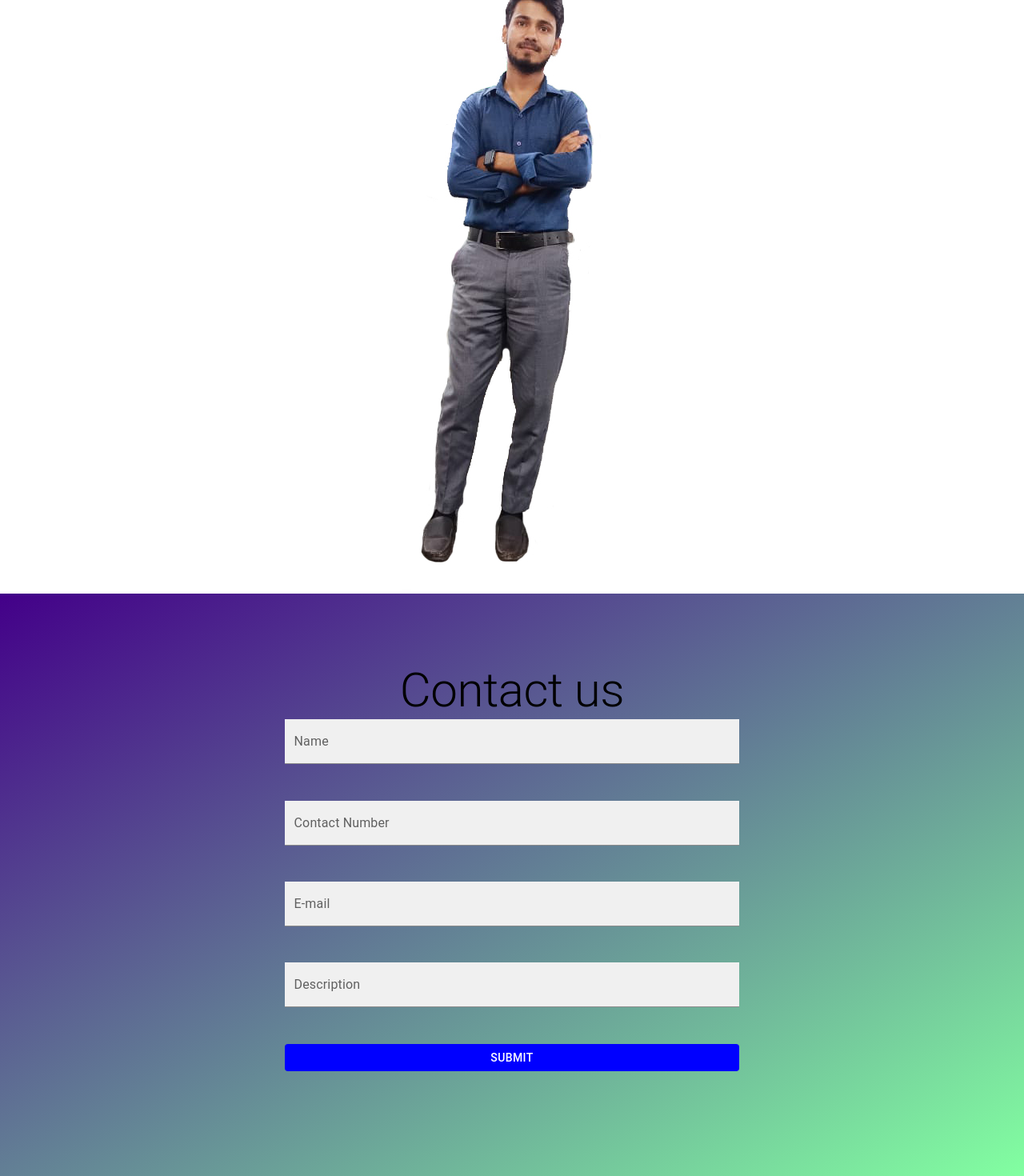
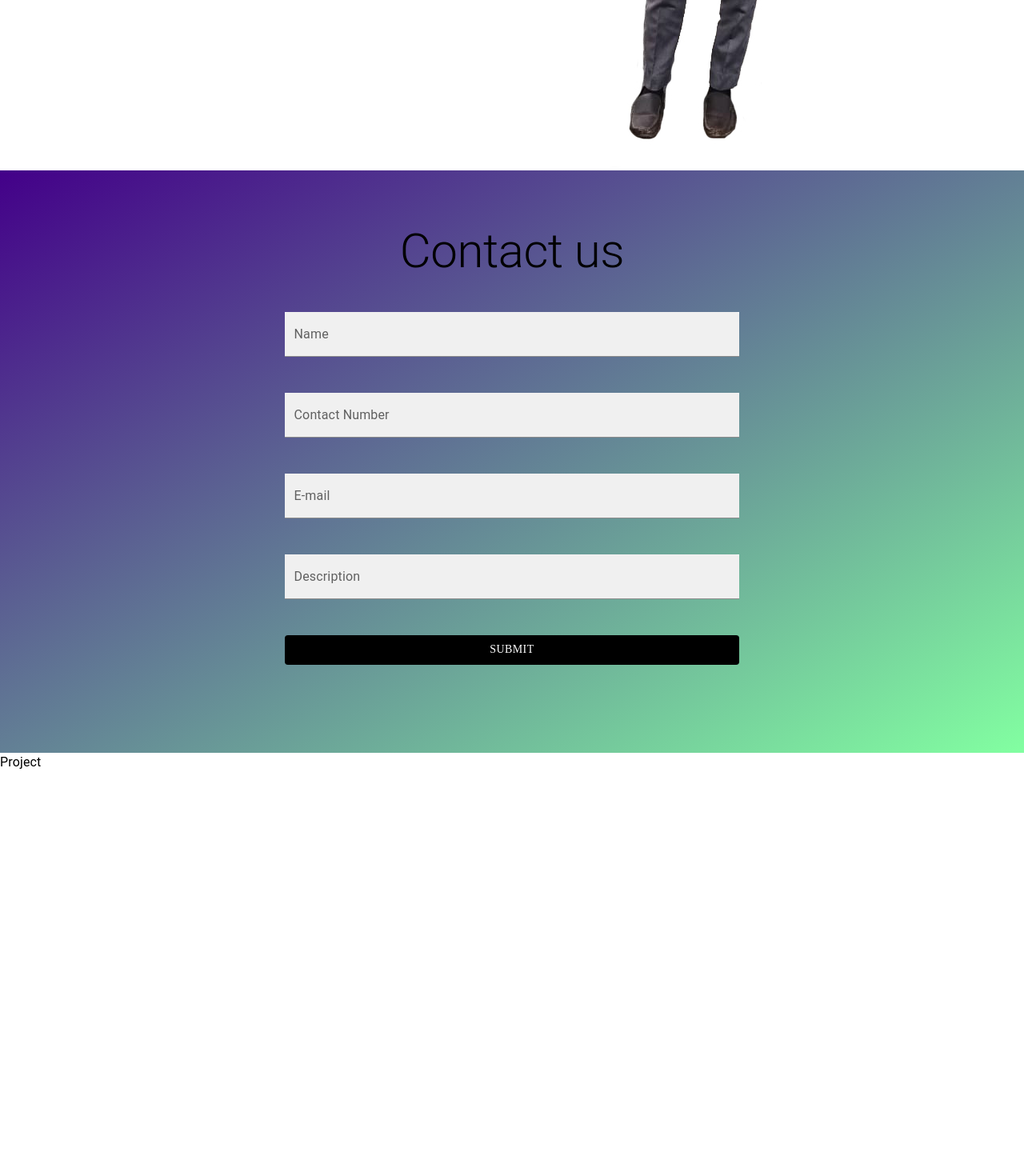
Before and after one commit to mohdarif123/my_portfolio, a React (Create React App) app: page / in a window 1280 px wide. Shown: the part 787-2257 px from the top of the page at 80% size. After the commit the page ends 1752 px from the top, so only its background shows below. Built offline with nearby package versions, Linux system fonts and the light colour scheme; the HTML template or start-up script is replaced by a standard one.

Commit message:
restructure code

```diff
--- a/src/Component/NavBar/NavBar.tsx
+++ b/src/Component/NavBar/NavBar.tsx
@@ -17,7 +17,7 @@ const NavBar = () => {
     setClicked(true);
   };
   const handleHome = () => {
-     navigate("/");
+    navigate("/");
   };
   const handleAbout = () => {
     navigate('/about');
@@ -26,7 +26,7 @@ const NavBar = () => {
   const handleSkill = ()=>{
     navigate('/skill');
   }
-  const handleProjectt = ()=>{
+  const handleProject = ()=>{
     navigate('/project');
   }
   const handleContactUs = ()=>{
@@ -49,7 +49,7 @@ const NavBar = () => {
             <ListItem sx={classes.listItemStyle} onClick={handleHome}>Home</ListItem>
             <ListItem sx={classes.listItemStyle} onClick={handleAbout}>About</ListItem>
             <ListItem sx={classes.listItemStyle} onClick={handleSkill}> Skill </ListItem>
-            <ListItem sx={classes.listItemStyle} onClick={handleProjectt}> Project </ListItem>
+            <ListItem sx={classes.listItemStyle} onClick={handleProject}> Project </ListItem>
             <ListItem sx={classes.listItemStyle} onClick={handleContactUs}> Contact us </ListItem>
           </List>
         </Box>
--- a/src/Screen/Contact/Contact.styles.ts
+++ b/src/Screen/Contact/Contact.styles.ts
@@ -1,6 +1,6 @@
 const contactStyle = {
   mainWrapper: {
-    width: "100%",
+    width: "100% !important",
     background: "linear-gradient(to right bottom, #430089, #82ffa1)",
     height: "calc(100vh - 72px)",
     display :"flex",
@@ -13,6 +13,19 @@ const contactStyle = {
     height: "10% !important",
     backgroundColor: "white",
   },
+  buttonStyle: {
+    background: "black",
+    color: "white",
+    width: "100%",
+    fontFamily: "SourceSans3_Medium",
+    fontWeight: 500,
+    "&&:hover": {
+      background: "blue !important",
+      color: "white",
+      fontFamily: "SourceSans3_Medium",
+      fontWeight: 500,
+    },
+  },
 } as const;
 
 export default contactStyle;
--- a/src/Screen/Contact/Contact.tsx
+++ b/src/Screen/Contact/Contact.tsx
@@ -1,72 +1,61 @@
-import { Box, Button, Grid, TextareaAutosize, Typography } from "@mui/material";
+import { Box, Button, Grid, Typography } from "@mui/material";
 import CustomInput from "../../global/CustomInput/CustomInput";
 import contactStyle from "./Contact.styles";
+import { useState } from 'react';
+import { contactFormInitialState } from "./contactFormTypeAndValidation";
 
 function Contact() {
   const classes = contactStyle;
+  const [contactFormData,setContactFormData] = useState(contactFormInitialState);
+
+  const handleSubmit = () => {
+    console.log("submit");
+  };
+
+  const getHeader = () => {
     return (
-    <Box sx={classes.mainWrapper}>
+      <>
         <Grid container justifyContent={"center"}>
           <Grid item>
-          <Typography variant="h2" textAlign="center" alignItems="center">
-            Contact us
-          </Typography>
+            <Typography variant="h2">Contact us</Typography>
           </Grid>
         </Grid>
-
-      <Grid
-        container
-        // spacing={4}
-        sm={12}
-        xs={12}
-        md={9}
-        lg={8}
-        xl={12}
-        display="flex"
-        justifyContent="center"
+      </>
+    );
+  };
+  const getContactForm = () => {
+    return (
+      <>
+        <Grid container sm={10} xs={10} md={9} lg={8} xl={8} justifyContent="center" mt={5}
         >
           <Grid item sm={12} xs={12} md={9} lg={8} xl={7}>
-          <CustomInput
-            type="text"
-            label="Name"
-            placeholder="Please enter the name!"
+            <CustomInput type="text" label="Name" placeholder="Please enter the name!" />
+          </Grid>
+          <Grid item sm={12} xs={12} md={9} lg={8} xl={7}>
+            <CustomInput type="number" label="Contact Number" placeholder="Please enter the contact number!"
             />
           </Grid>
           <Grid item sm={12} xs={12} md={9} lg={8} xl={7}>
-          <CustomInput
-            type="number"
-            label="Contact Number"
-            placeholder="Please enter the contact number!"
+            <CustomInput type="email" label="E-mail" placeholder="Please enter the E-mail!"
             />
           </Grid>
           <Grid item sm={12} xs={12} md={9} lg={8} xl={7}>
-          <CustomInput
-            type="email"
-            label="E-mail"
-            placeholder="Please enter the E-mail!"
+            <CustomInput type="text" label="Description" placeholder="Please enter the description!" sx={classes.descriptionStyle}
             />
           </Grid>
           <Grid item sm={12} xs={12} md={9} lg={8} xl={7}>
-          <CustomInput
-            type="text"
-            label="Description"
-            placeholder="Please enter the description!"
-            sx={classes.descriptionStyle}
-          />
-        </Grid>
-        <Grid item sm={12} xs={12} md={9} lg={8} xl={7}>
-          <Button
-            style={{
-              background: "blue",
-              color: "white",
-              padding: "5px 10px",
-              width: "100%",
-            }}
-          >
+            <Button sx={classes.buttonStyle} onClick={handleSubmit}>
               Submit
             </Button>
           </Grid>
         </Grid>
+      </>
+    );
+  };
+  return (
+    <Box sx={classes.mainWrapper}>
+      {getHeader()}
+      {getContactForm()}
     </Box>
   );
 }
--- /dev/null
+++ b/src/Screen/Contact/contactFormTypeAndValidation.ts
@@ -0,0 +1,3 @@
+export const contactFormInitialState = ()=>{
+
+}
--- a/src/Screen/Home/Home.tsx
+++ b/src/Screen/Home/Home.tsx
@@ -1,10 +1,8 @@
 import { Box, Grid, Typography } from "@mui/material";
-import React from "react";
 import homeStyle from "./Home.styles";
 import arif from "../../assests/image/arif.jpg";
-import clsx from "clsx";
 import Contact from "../Contact/Contact";
-import Footer from "../../Component/Footer/Footer";
+import Project from "../Project/Project";
 
 const Home = () => {
   const classes = homeStyle;
@@ -21,7 +19,7 @@ const Home = () => {
         justifyContent={"space-evenly"}
 
       >
-        <Grid item>
+        <Grid item lg={6} md={6}>
           <Box style={{ marginTop: "40%" }}>
             <Typography variant="h3">Mohd Arif</Typography>
             <Typography variant="h4" mt={3}>
@@ -34,14 +32,14 @@ const Home = () => {
           </Box>
         </Grid>
 
-        <Grid item>
+        <Grid item lg={6} md={6}>
           <Box>
             <img src={arif} alt="Arif_Image" />
           </Box>
         </Grid>
       </Grid>
       <Contact />
-      {/* <Footer /> */}
+      <Project />
     </Box>
   );
 };
--- a/src/Screen/Project/Project.styles.ts
+++ b/src/Screen/Project/Project.styles.ts
@@ -1,4 +1,10 @@
-const projectSyle ={
+import { style } from "@mui/system";
 
+const projectSytle = {
+  mainContainer: {
+    width: "100% !important",
+    // background: "linear-gradient(to right bottom, #430089, #82ffa1)",
+    height: "calc(100vh - 100px)",
+  },
 } as const;
-export default projectSyle;
+export default projectSytle;
--- a/src/Screen/Project/Project.tsx
+++ b/src/Screen/Project/Project.tsx
@@ -1,8 +1,8 @@
 import { Box, Typography } from "@mui/material";
-import projectSyle from "./Project.styles";
+import projectSytle from "./Project.styles";
 
 const Project = () => {
-  const classes = projectSyle;
+  const classes = projectSytle;
   return (
     <Box>
       <Typography>Project</Typography>
```
Lines whose indentation alone changed are shown as unchanged.
